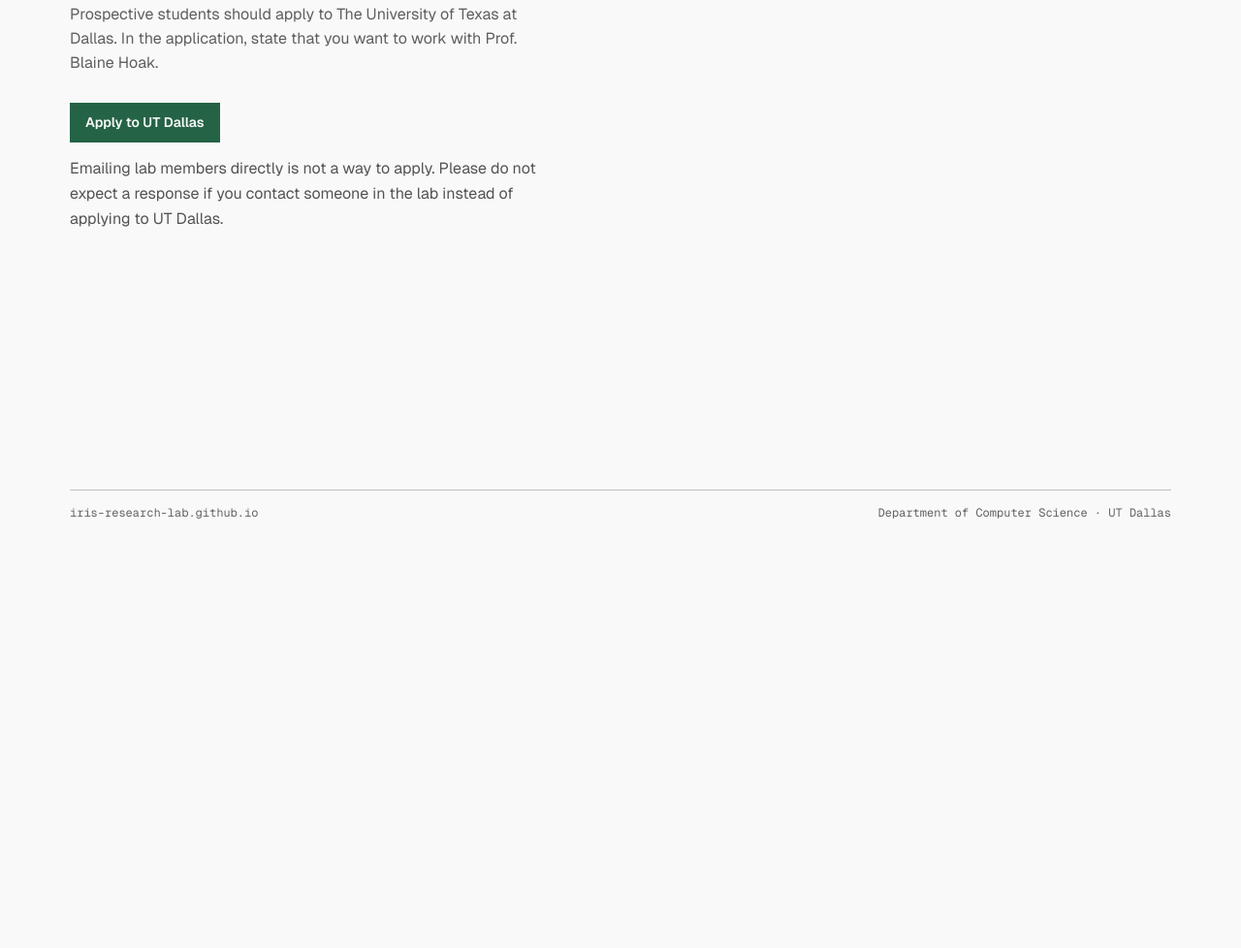
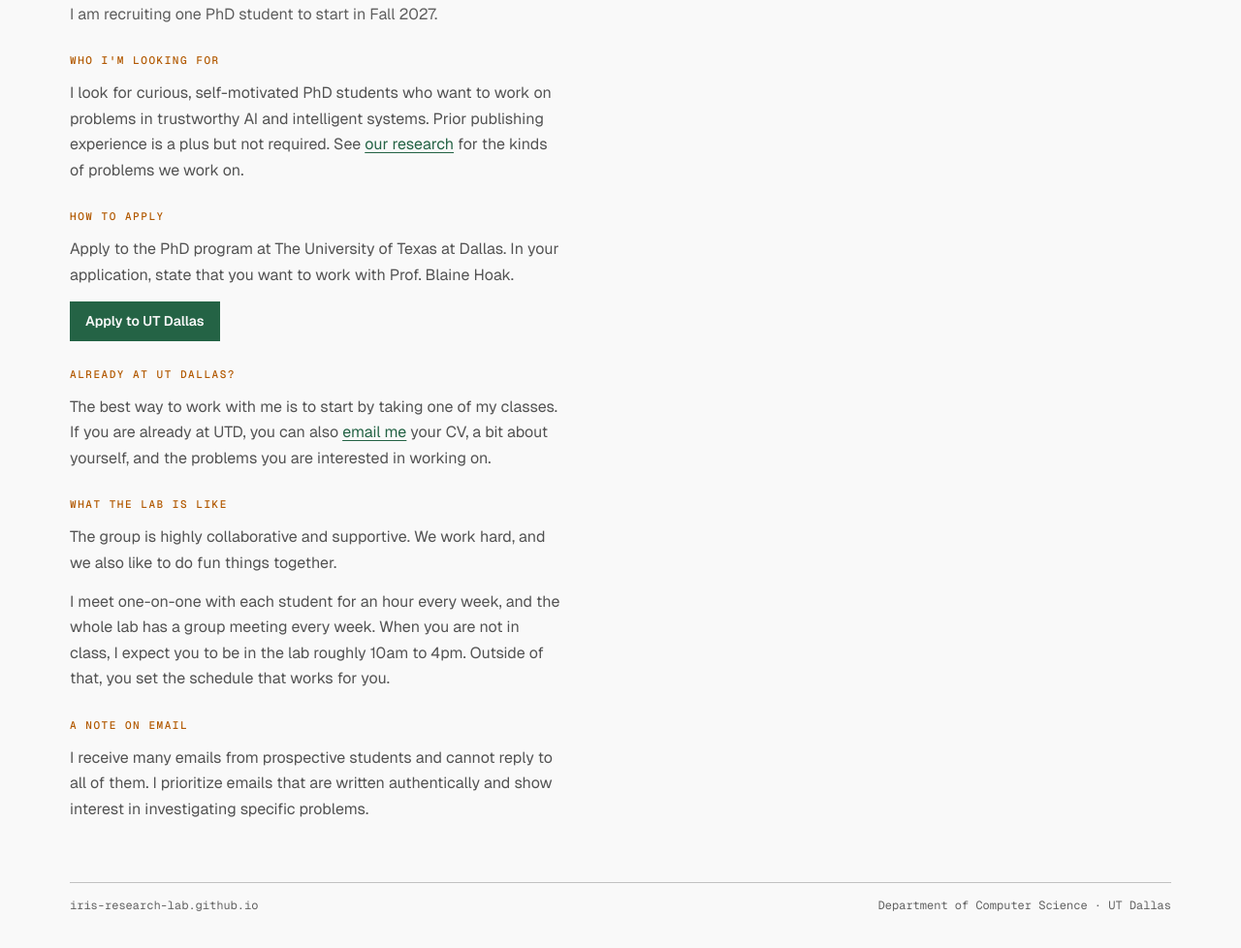
Before and after one commit to IRIS-Research-Lab/IRIS-Research-Lab.github.io, a plain HTML site: page join/index.html in a window 1280 px wide. Shown: the part 206-1184 px from the top of the page at 97% size. Before the commit the page ends 800 px from the top, so only its background shows below. Drawn offline with Linux system fonts and the light colour scheme.

Commit message:
updated bio and join us page

```diff
--- a/join/index.html
+++ b/join/index.html
@@ -5,7 +5,7 @@
   <meta charset="UTF-8">
   <meta name="viewport" content="width=device-width, initial-scale=1.0">
   <title>Join | IRIS Lab</title>
-  <meta name="description" content="Prospective students should apply to UT Dallas and say they want to work with Prof. Blaine Hoak. Emailing lab members is not an application.">
+  <meta name="description" content="The IRIS Lab is recruiting one PhD student for Fall 2027 to work on trustworthy AI and intelligent systems. Apply to UT Dallas and name Prof. Blaine Hoak in your application.">
   <meta name="theme-color" content="#0C100E">
   <link rel="canonical" href="https://iris-research-lab.github.io/join/">
   <link rel="icon" href="/assets/images/logo.svg" type="image/svg+xml">
@@ -22,15 +22,49 @@
       <header class="page-head">
         <p class="kicker">IRIS Lab</p>
         <h1>Join Us</h1>
-        <p>Prospective students should apply to The University of Texas at Dallas. In the application, state that you want to work with Prof. Blaine Hoak.</p>
+        <p>I am recruiting one PhD student to start in Fall 2027.</p>
       </header>
+
       <div class="prose">
+        <h2 class="section-label">Who I'm looking for</h2>
+        <p>
+          I look for curious, self-motivated PhD students who want to work on problems in
+          trustworthy AI and intelligent systems. Prior publishing experience is a plus but not
+          required. See <a href="/research/">our research</a> for the kinds of problems we work on.
+        </p>
+
+        <h2 class="section-label spaced">How to apply</h2>
+        <p>
+          Apply to the PhD program at The University of Texas at Dallas. In your application,
+          state that you want to work with Prof. Blaine Hoak.
+        </p>
         <p>
           <a class="btn" href="https://graduate-admissions.utdallas.edu/apply-to-ut-dallas/apply/">Apply to UT Dallas</a>
         </p>
+
+        <h2 class="section-label spaced">Already at UT Dallas?</h2>
         <p>
-          Emailing lab members directly is not a way to apply. Please do not expect a response
-          if you contact someone in the lab instead of applying to UT Dallas.
+          The best way to work with me is to start by taking one of my classes. If you are already at UTD, you can also
+          <a href="mailto:Blaine.Hoak@UTDallas.edu">email me</a> your CV, a bit about yourself, and the problems
+          you are interested in working on.
+        </p>
+
+        <h2 class="section-label spaced">What the lab is like</h2>
+        <p>
+          The group is highly collaborative and supportive. We work hard, and we also like to do
+          fun things together.
+        </p>
+        <p>
+          I meet one-on-one with each student for an hour every week, and the whole lab has a group
+          meeting every week. When you are not in class, I expect you to be in the lab roughly
+          10am to 4pm. Outside of that, you set the schedule that works for you.
+        </p>
+
+        <h2 class="section-label spaced">A note on email</h2>
+        <p>
+          I receive many emails from prospective students and cannot reply to all of them. I
+          prioritize emails that are written authentically and show interest in investigating
+          specific problems.
         </p>
       </div>
     </main>
```
Also changed, not shown: index.html (+1 -5 lines).
